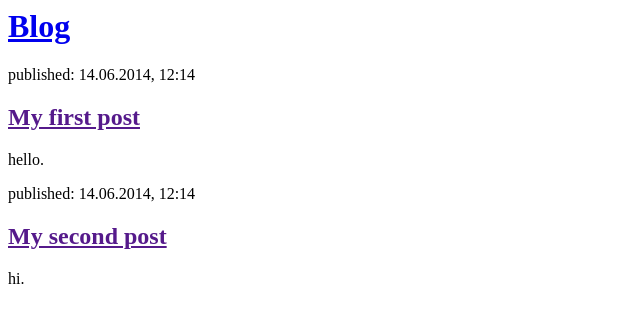
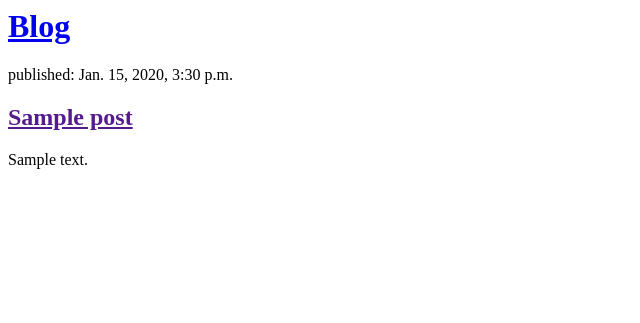
Before and after one commit to prami1806/my-next-blog, a Django app: template blog/templates/blog/post_list.html in a window 1280 px wide. Shown: the top 323 px of the page, without its empty margins (0-640 px from the left). Run offline with Django 3.2, Linux system fonts and the light colour scheme; the template is opened without the code that fills it: values that come from a table or form of the project are taken from there, others are empty; tables that the repository leaves empty hold one stand-in row (values such as "Sample post").

Commit message:
Modified templates to display posts from database

```diff
--- a/blog/templates/blog/post_list.html
+++ b/blog/templates/blog/post_list.html
@@ -1,22 +1,17 @@
 <html>
     <head>
-        <title>New Blog</title>
+        <title>Blog</title>
     </head>
     <body>
         <div>
             <h1><a href="/">Blog</a></h1>
         </div>
-
+        {% for post in posts %}
         <div>
-            <p>published: 14.06.2014, 12:14</p>
-            <h2><a href="">My first post</a></h2>
-            <p>hello.</p>
+            <p>published: {{ post.published_date }}</p>
+            <h2><a href="">{{ post.title }}</a></h2>
+            <p>{{ post.text|linebreaksbr }}</p>
         </div>
-
-        <div>
-            <p>published: 14.06.2014, 12:14</p>
-            <h2><a href="">My second post</a></h2>
-            <p>hi.</p>
-        </div>
+        {% endfor %}
     </body>
 </html>
--- a/blog/views.py
+++ b/blog/views.py
@@ -1,4 +1,7 @@
 from django.shortcuts import render
+from .models import Post
+from django.utils import timezone
 
 def post_list(request):
-        return render(request,'blog/post_list.html',{})
+        posts=Post.objects.filter(published_date__lte=timezone.now()).order_by('published_date')
+        return render(request,'blog/post_list.html',{'posts':posts})
```
